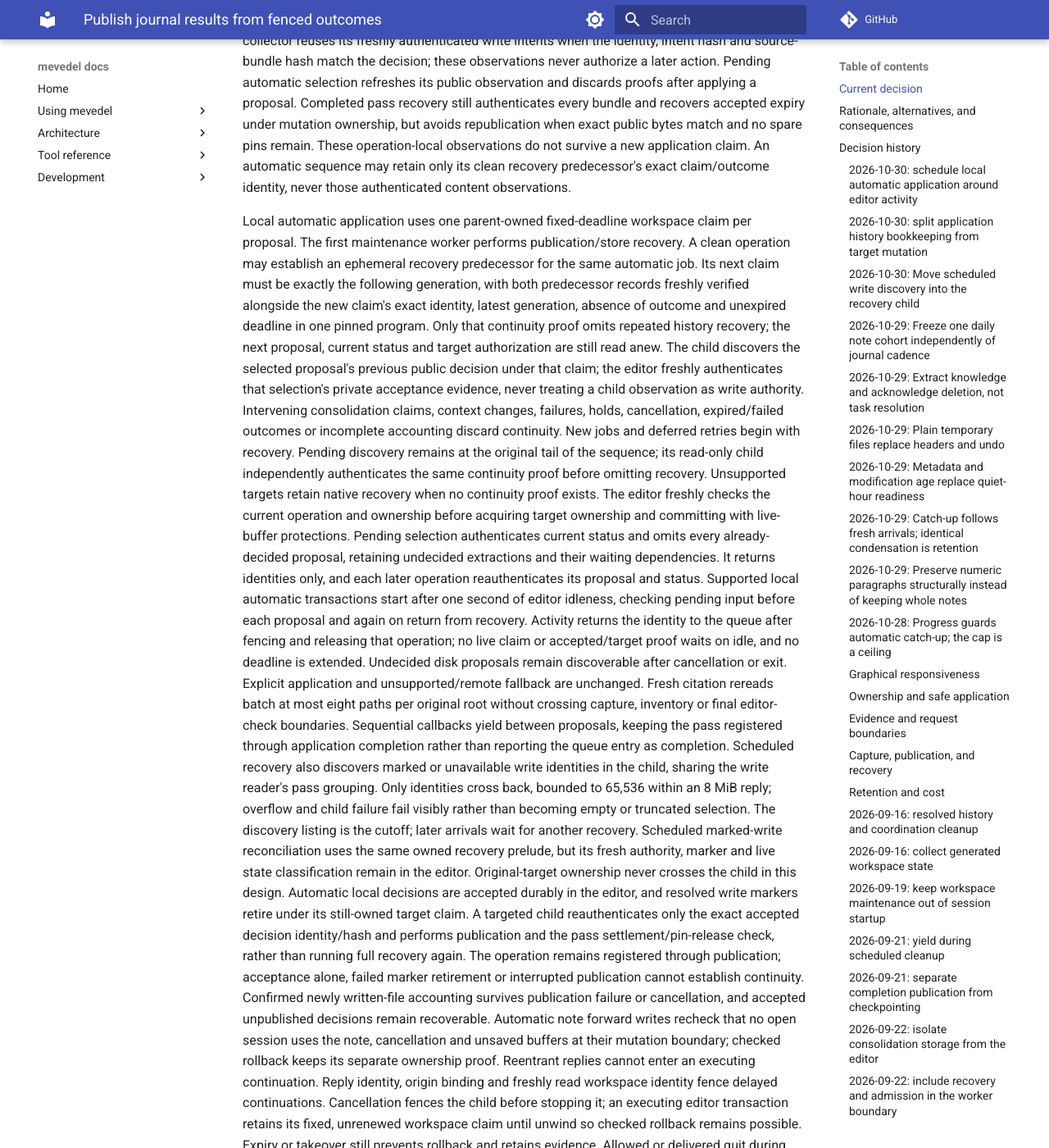
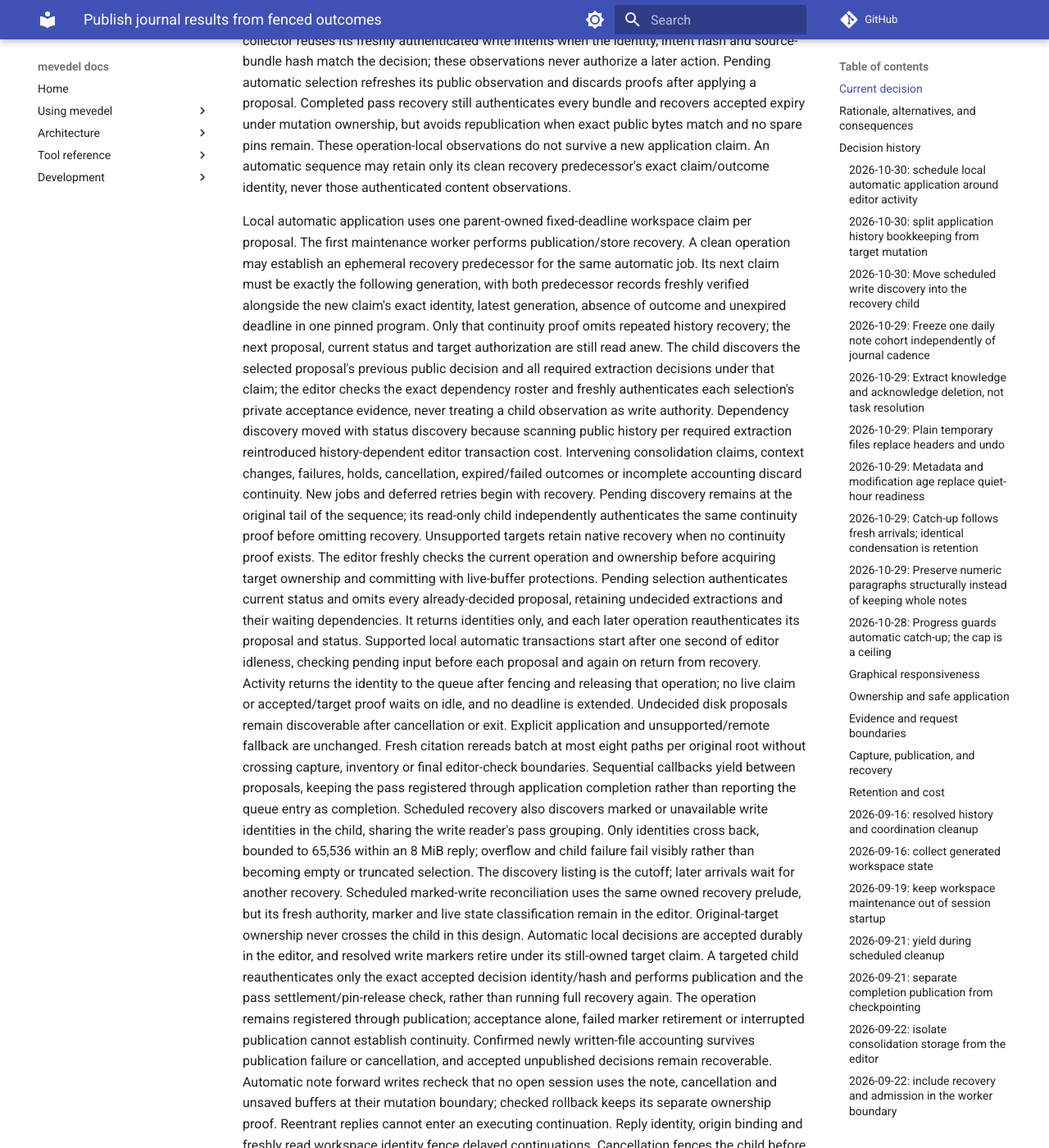
Before and after one commit to FrauH0lle/mevedel, an MkDocs documentation site: the page built from docs/adr/0117-publish-journal-results-from-fenced-outcomes.md, in a window 1280 px wide and 1400 px high, scrolled down 701 px. Shown: the whole window at 82% size. Built offline with MkDocs 1.6.1 and Material for MkDocs 9.7.7, drawn with Linux system fonts in a browser that asks for light colours; comment, search, counter and statistics services are not loaded; some of the changed text lies outside the part shown.

Commit message:
fix(memory): Discover extraction decisions in application workers
Keep dependent note disposal from rescanning public history in the editor. Select decisions under the same workspace claim, then validate the exact dependency roster and authenticate each selected record afresh before deletion.

* mevedel-journal-worker.el (mevedel-journal-worker--run): Select required decisions from the authenticated proposal. Bound multi-decision replies like other discovery replies.
* mevedel-memory-decision.el (mevedel-memory-decision--requirements, mevedel-memory-decision--application-input): Authenticate selected dependencies without public-history discovery.
* mevedel-memory-pass.el (mevedel-memory-pass--application-step): Supply the source pass identity.
* test/test-mevedel-memory-application-worker.el: Cover zero editor history reads, undecided dependencies, malformed selections and changed decision records; consolidate same-function cases.
* test/helpers.el (mevedel-test--with-idle-application): Share batch idle emulation across application, drain, note and retry fixtures.
* test/test-mevedel-test-helpers.el: Verify delivery and binding restoration.
* docs/memory.md, docs/adr/0117-publish-journal-results-from-fenced-outcomes.md: Document dependency discovery and fresh authentication.

Validation: complete ERT 13,633 results, zero unexpected and 99 skipped; changed-fixture cold ERT 165 results, zero unexpected or skipped; strict compile 268 files without warnings; standards against review and master bases report zero errors.

```diff
--- a/docs/adr/0117-publish-journal-results-from-fenced-outcomes.md
+++ b/docs/adr/0117-publish-journal-results-from-fenced-outcomes.md
@@ -42,9 +42,12 @@
 identity, latest generation, absence of outcome and unexpired deadline in one
 pinned program. Only that continuity proof omits repeated history recovery;
 the next proposal, current status and target authorization are still read anew.
-The child discovers the selected proposal's previous public decision under that
-claim; the editor freshly authenticates that selection's private acceptance
-evidence, never treating a child observation as write authority.
+The child discovers the selected proposal's previous public decision and all
+required extraction decisions under that claim; the editor checks the exact
+dependency roster and freshly authenticates each selection's private acceptance
+evidence, never treating a child observation as write authority. Dependency
+discovery moved with status discovery because scanning public history per
+required extraction reintroduced history-dependent editor transaction cost.
 Intervening consolidation claims, context changes, failures, holds, cancellation,
 expired/failed outcomes or incomplete accounting discard continuity. New jobs and
 deferred retries begin with recovery. Pending discovery remains at the original
```
Also changed, not shown: docs/memory.md (+7 -0 lines), 9 other files.
